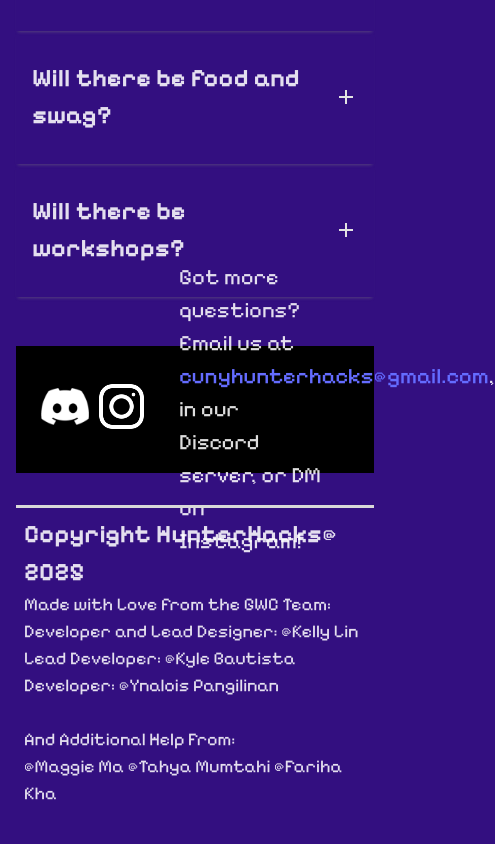
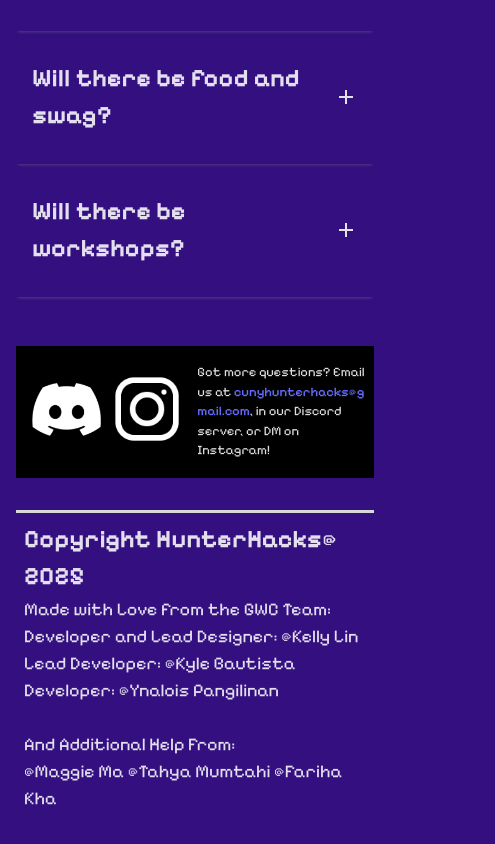
Before and after one commit to KymaiselHunter/hunterhacks, a React (Vite) app in the folder hunterhacks-website/: page / in a window 390 px wide. Shown: the part 10330-11174 px from the top of the page, 495 px wide, since content can reach past the window. Built offline with nearby package versions, Linux system fonts and the light colour scheme.

Commit message:
contact banner fix: responsive design for mobile screens

```diff
--- a/hunterhacks-website/src/components/Footer.css
+++ b/hunterhacks-website/src/components/Footer.css
@@ -1,10 +1,15 @@
 .questions{
     width: 100%;
+    background-color: black;
+    align-items: center;
+    /* padding: clamp(13px, 1vw, 25px); */
+    padding-left: 1rem;
+
     height: 15vh;
-    background-color: black;
+    min-height: fit-content;
+
     display: flex;
-    align-items: center;
-    padding: 25px;
+    margin:0px;
 }
 
 .img-holder{
@@ -14,10 +19,20 @@
 
 .q-text{
     font-family: 'Pixelify Sans';
-    font-size: 22px;
+    font-size: clamp(13px, 2.5vw, 25px);
     width: 50vw;
-    padding: 25px;
+    padding: clamp(2px, 1vw, 25px);
+
+    /* break word so the email <a> tag doesnt exceed */
+    word-wrap: break-word;
+    overflow-wrap: break-word;
+    word-break: break-word;
 }
+
+.q-text a {
+    word-break: break-all;
+  }
+
 .footer{
     margin: 2rem 0rem;
     width: clamp(300px, 100%, 100%);
```
Also changed, not shown: hunterhacks-website/src/components/Footer.jsx (indentation only).
